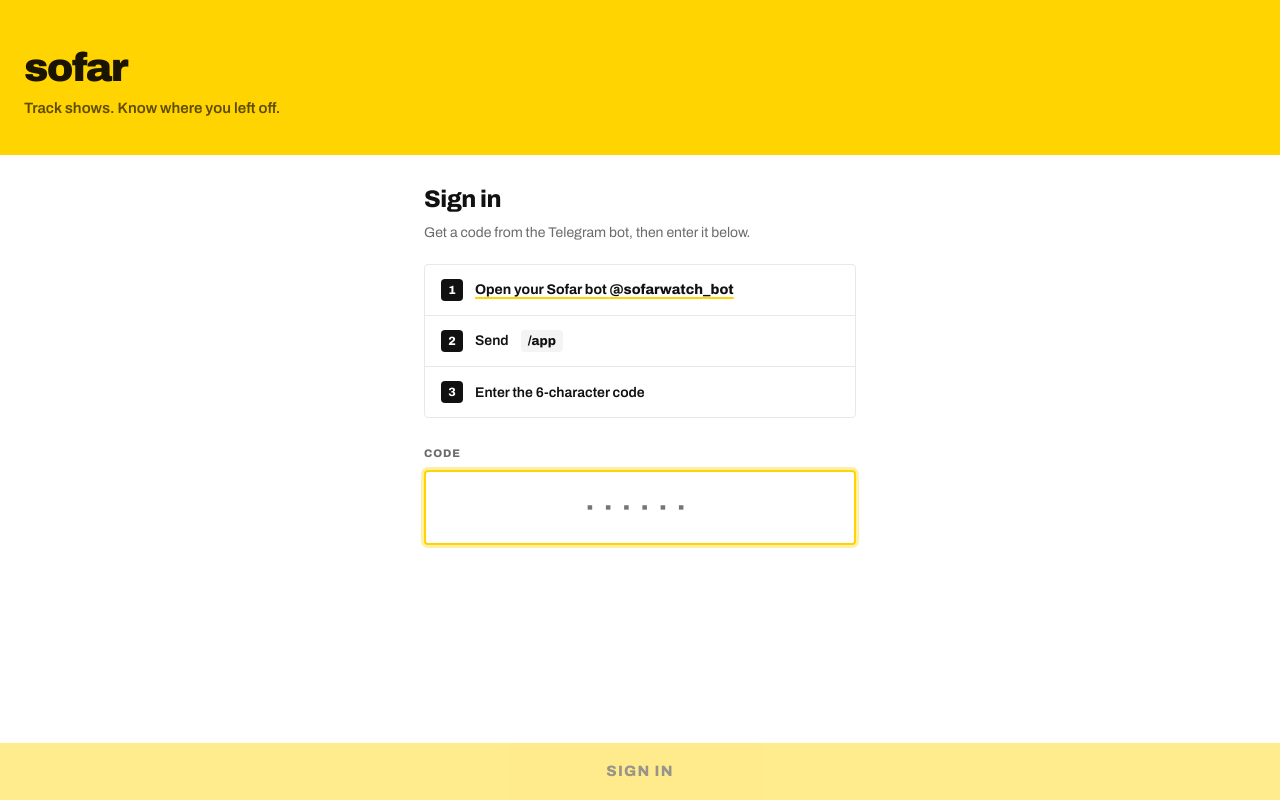
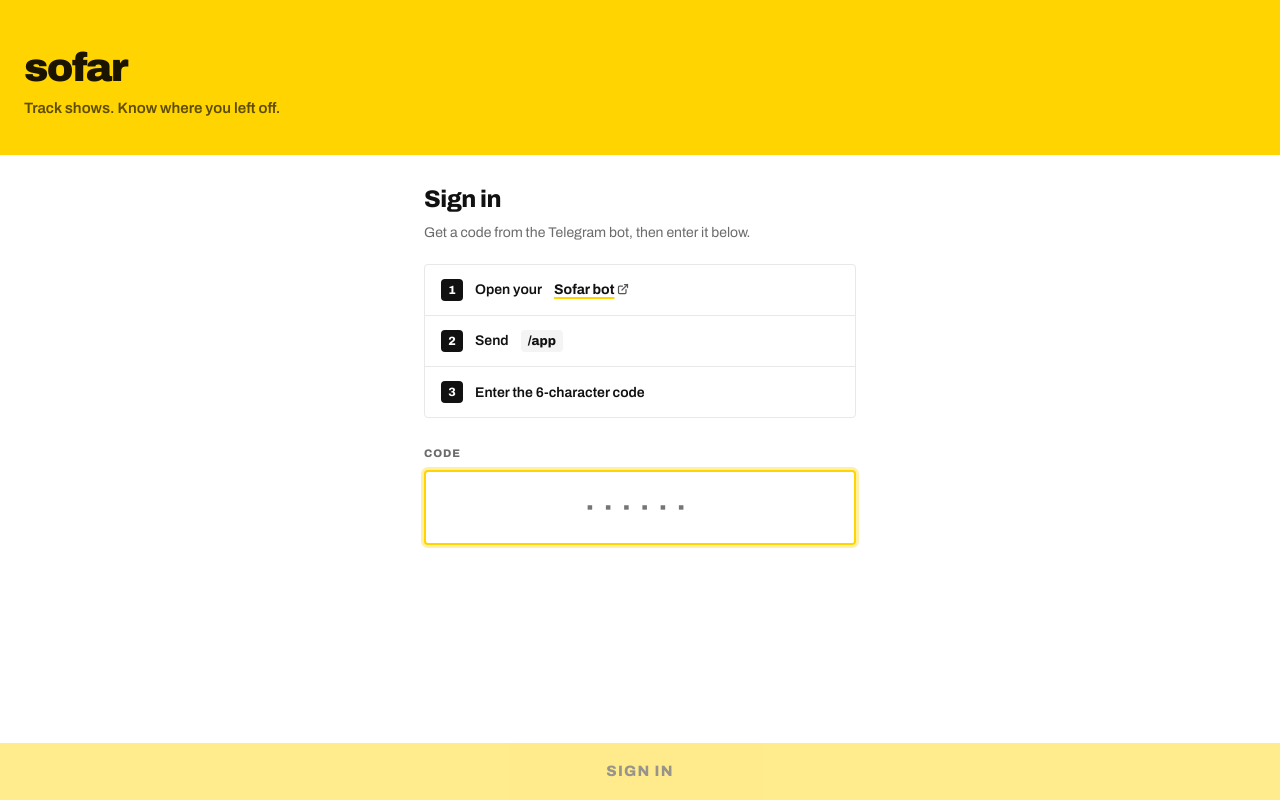
Before and after one commit to uhohnelson/so-far, a React (Vite) app in the folder web/: page / in a window 1280 px wide. Built offline with nearby package versions, Linux system fonts and the light colour scheme.

Commit message:
Refine sign-in bot link copy and affordance.
Link only "Sofar bot" to Telegram with tooltip, aria-label, and a small external-link icon.

```diff
--- a/web/src/components/Login.tsx
+++ b/web/src/components/Login.tsx
@@ -36,15 +36,32 @@
 
         <ol className="login-steps">
           <li>
+            Open your{' '}
             <a
               className="login-bot-link"
               href="https://t.me/sofarwatch_bot"
               target="_blank"
               rel="noopener noreferrer"
+              title="Opens @sofarwatch_bot in Telegram"
+              aria-label="Open Sofar bot in Telegram (@sofarwatch_bot)"
             >
-              Open your Sofar bot
-              {' '}
-              <span className="login-bot-handle">@sofarwatch_bot</span>
+              Sofar bot
+              <svg
+                className="login-bot-link-icon"
+                width="12"
+                height="12"
+                viewBox="0 0 24 24"
+                fill="none"
+                stroke="currentColor"
+                strokeWidth="2.5"
+                strokeLinecap="round"
+                strokeLinejoin="round"
+                aria-hidden
+              >
+                <path d="M18 13v6a2 2 0 0 1-2 2H5a2 2 0 0 1-2-2V8a2 2 0 0 1 2-2h6" />
+                <polyline points="15 3 21 3 21 9" />
+                <line x1="10" y1="14" x2="21" y2="3" />
+              </svg>
             </a>
           </li>
           <li>
--- a/web/src/index.css
+++ b/web/src/index.css
@@ -183,8 +183,11 @@
   outline: none;
 }
 
-.login-bot-handle {
-  font-weight: 800;
+.login-bot-link-icon {
+  display: inline-block;
+  vertical-align: -0.05em;
+  margin-left: 0.2em;
+  opacity: 0.7;
 }
 
 .login code {
```
